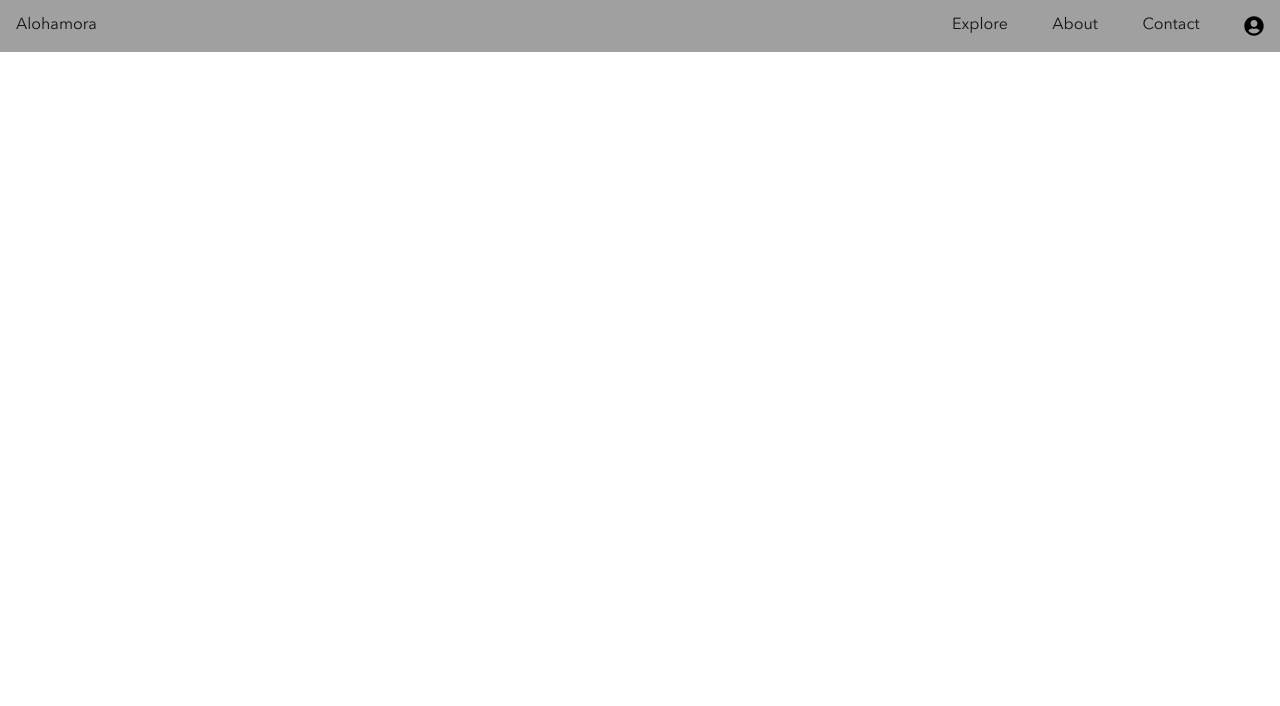
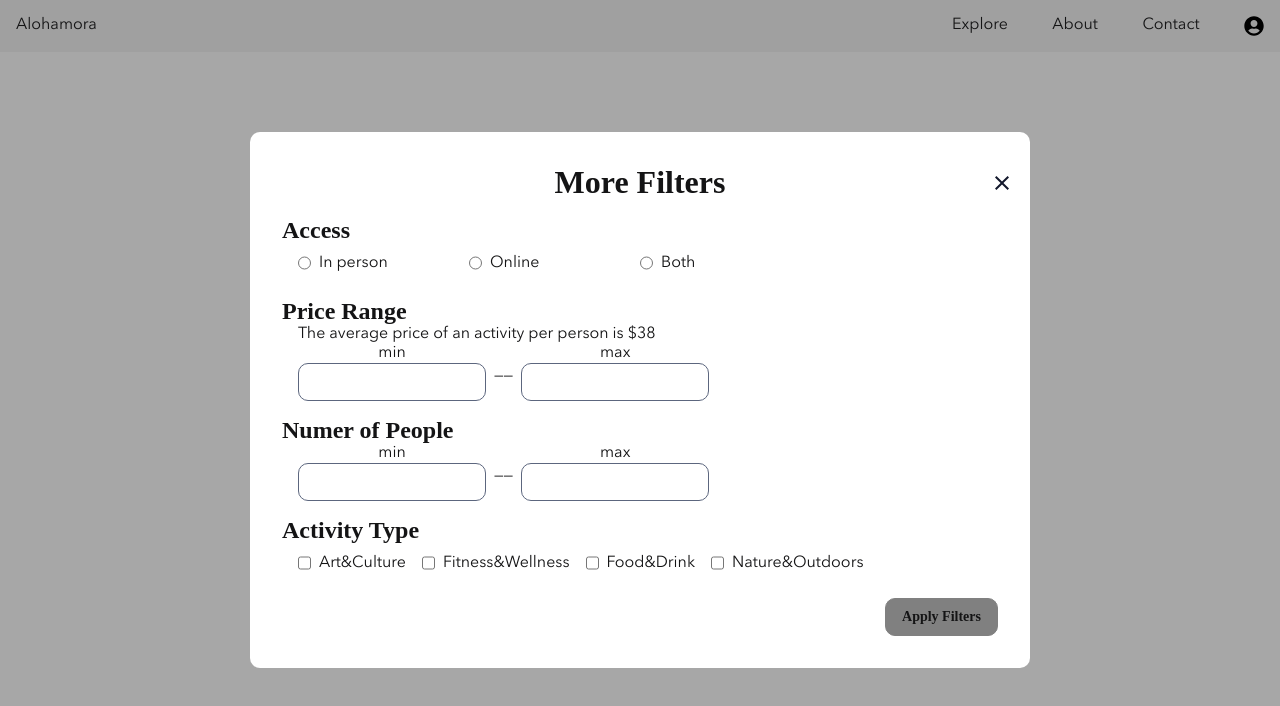
Before and after one commit to phoebe03111/Alohomora, a React (Create React App) app in the folder client/: page /test in a window 1280 px wide. Before the commit this address led to /. Shown: the top 706 px of the page. Built offline with nearby package versions, Linux system fonts and the light colour scheme.

Commit message:
created filter modal

```diff
--- a/client/src/App.js
+++ b/client/src/App.js
@@ -10,15 +10,17 @@ import HomePage from "./pages/HomePage/HomePage";
 import CategoryPage from "./pages/CategoryPage/CategoryPage";
 import StorePage from "./pages/StorePage/StorePage";
 import Header from "./components/Header/Header";
+import Modal from "./components/Modal/Modal";
 
 // the routes here are open to changes
 function App() {
   return (
     <BrowserRouter>
-    <Header/>
+      <Header />
       <Switch>
         <Route path="/category/:id" component={CategoryPage} />
         <Route path="/store/:id" component={StorePage} />
+        <Route path="/test" component={Modal} />
         <Route path="/" exact component={HomePage} />
         <Route path="*">
           <Redirect to="/" exact component={HomePage} />
--- /dev/null
+++ b/client/src/components/Modal/Modal.js
@@ -0,0 +1,122 @@
+import "./Modal.scss";
+import close from "../../assets/icons/close.svg";
+
+import React from "react";
+
+const Modal = () => {
+  return (
+    <div className="modal">
+      <form className="filter-form">
+        <div className="filter-form__head">
+          <h1 className="filter-form__title">More Filters</h1>
+          <img src={close} alt="close" className="filter-form__close" />
+        </div>
+
+        <div className="filter-form__access">
+          <h2 className="filter-form__subtitle">Access</h2>
+          <div className="filter-form__access-options">
+            <div className="filter-form__access-item">
+              <input
+                type="radio"
+                id="in-person"
+                name="access"
+                value="in-person"
+              />
+              <label className="filter-form__label" htmlFor="in-person">
+                In person
+              </label>
+            </div>
+            <div className="filter-form__access-item">
+              <input type="radio" id="online" name="access" value="online" />
+              <label className="filter-form__label" htmlFor="online">
+                Online
+              </label>
+            </div>
+            <div className="filter-form__access-item">
+              <input type="radio" id="both" name="access" value="both" />
+              <label className="filter-form__label" htmlFor="both">
+                Both
+              </label>
+            </div>
+          </div>
+        </div>
+
+        <div className="filter-form__entries">
+          <h2 className="filter-form__subtitle"> Price Range</h2>
+          <p className="filter-form__description">
+            The average price of an activity per person is $38
+          </p>
+          <div className="filter-form__range">
+            <div className="filter-form__range-side">
+              <p>min</p>
+              <input type="text" name="min" />
+            </div>
+            <div className="filter-form__range-mid"> —— </div>
+            <div className="filter-form__range-side">
+              <p>max</p>
+              <input type="text" name="max" />
+            </div>
+          </div>
+        </div>
+
+        <div className="filter-form__entries">
+          <h2 className="filter-form__subtitle"> Numer of People</h2>
+          <div className="filter-form__range">
+            <div className="filter-form__range-side">
+              <p>min</p>
+              <input type="text" name="min" />
+            </div>
+            <div className="filter-form__range-mid"> —— </div>
+            <div className="filter-form__range-side">
+              <p>max</p>
+              <input type="text" name="max" />
+            </div>
+          </div>
+        </div>
+
+        <div className="filter-form__entries">
+          <h2 className="filter-form__subtitle"> Activity Type</h2>
+          <div className="filter-form__activity">
+            <div className="filter-form__activity-item">
+              <input type="checkbox" id="art-culture" value="art-culture" />
+              <label className="filter-form__label" htmlFor="art-culture">
+                Art&Culture
+              </label>
+            </div>
+            <div className="filter-form__activity-item">
+              <input
+                type="checkbox"
+                id="fitness-wellness"
+                value="fitness-wellness"
+              />
+              <label className="filter-form__label" htmlFor="fitness-wellness">
+                Fitness&Wellness
+              </label>
+            </div>
+            <div className="filter-form__activity-item">
+              <input type="checkbox" id="food-drink" value="food-drink" />
+              <label className="filter-form__label" htmlFor="food-drink">
+                Food&Drink
+              </label>
+            </div>
+            <div className="filter-form__activity-item">
+              <input
+                type="checkbox"
+                id="nature-outdoors"
+                value="nature-outdoors"
+              />
+              <label className="filter-form__label" htmlFor="nature-outdoors">
+                Nature&Outdoors
+              </label>
+            </div>
+          </div>
+        </div>
+        <div className="filter-form__bottom">
+          <button className="filter-form__button">Apply Filters</button>
+        </div>
+      </form>
+    </div>
+  );
+};
+
+export default Modal;
--- /dev/null
+++ b/client/src/components/Modal/Modal.scss
@@ -0,0 +1,91 @@
+@use "../../styles/partials/mixins" as *;
+@use "../../styles/partials/variables" as *;
+
+.modal {
+  width: 100%;
+  height: 100vh;
+  background-color: rgba(0, 0, 0, 0.344);
+  padding-top: 5rem;
+
+  .filter-form {
+    padding: 2rem;
+    background-color: white;
+    border-radius: 0.625rem;
+    width: 80%;
+    max-width: 48.75rem;
+    margin: auto;
+    position: relative;
+
+    &__head {
+      @include flexbox(row, center, center);
+    }
+
+    &__close {
+      position: absolute;
+      right: 1rem;
+    }
+
+    &__access {
+      width: 100%;
+      margin-top: 1rem;
+      @include flexbox(column, flex-start, flex-start);
+    }
+
+    &__access-options {
+      padding: 0 1rem;
+      width: 100%;
+      @include flexbox(row, flex-start, center);
+    }
+
+    &__access-item {
+      width: 25%;
+      @include flexbox(row, flex-start, center);
+    }
+
+    &__label {
+      margin-left: 0.5rem;
+    }
+
+    &__description {
+      padding: 0 1rem;
+    }
+
+    ///////////////////////price range & number of people
+    &__entries {
+      margin-top: 1rem;
+    }
+
+    &__range {
+      @include flexbox(row, flex-start, center);
+      padding: 0 1rem;
+    }
+
+    &__range-mid {
+      margin: 0 0.5rem;
+      margin-top: 0.5rem;
+    }
+
+    &__range-side {
+      @include flexbox(column, center, center);
+    }
+
+    ///////////////////////activity
+    &__activity {
+      @include flexbox(row, flex-start, center);
+    }
+
+    &__activity-item {
+      @include flexbox(row, flex-start, center);
+      margin-left: 1rem;
+      &:nth-of-type(0) {
+        margin-left: 1rem;
+      }
+    }
+    ///////////////////////bottom
+    &__bottom {
+      width: 100%;
+      margin-top: 1rem;
+      @include flexbox(row, flex-end, center);
+    }
+  }
+}
--- a/client/src/styles/partials/_global.scss
+++ b/client/src/styles/partials/_global.scss
@@ -20,9 +20,9 @@ button {
   color: $primary-black;
   height: 2.25rem;
   padding: 0 1rem;
-  border-radius: 20px;
-  background-color: $primary-white;
-  border: 1px solid $primary-blue;
+  border-radius: 10px;
+  background-color: gray;
+  border: 1px solid gray;
 
   &:hover,
   &:active {
@@ -41,9 +41,9 @@ button {
 input,
 textarea {
   font-family: inherit;
-  height: 2.25rem;
+  height: 2rem;
   padding: 0 1rem;
-  border-radius: 20px;
+  border-radius: 10px;
   border: 1px solid $primary-gray;
 
   &::placeholder {
```
Also changed, not shown: client/src/assets/icons/close.svg (added).
